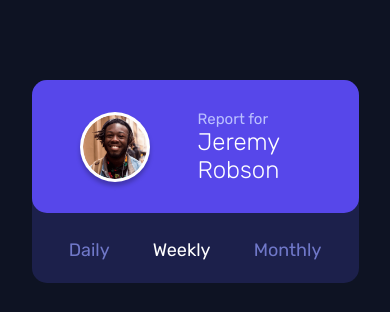
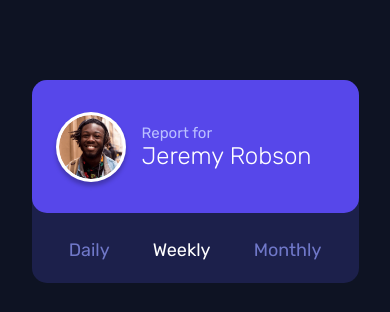
Before and after one commit to HalfwitGoldfish/time-tracking-dashboard-main, a plain HTML site: page index.html in a window 390 px wide. Shown: the top 312 px of the page. Drawn offline with Linux system fonts and the light colour scheme.

Commit message:
current progress

```diff
--- a/scripts/app.js
+++ b/scripts/app.js
@@ -17,10 +17,10 @@ const previousCare = document.getElementById("previousCare");
 let jsonData = "";
 
 async function apiCall() {
-  const response = await fetch("data/data.json")
+  const response = await fetch("data/data.json");
   const data = await response.json();
   jsonData = data;
-  startFunction(data)
+  startFunction(data);
 };
 
   function displayText(dates, times)
--- a/style/styles.css
+++ b/style/styles.css
@@ -328,14 +328,14 @@ body {
     }
 
     .mobilePic {
-        padding-left: 1em;
+        margin-left: 1.5em;
     }
 
     .mobileFlex {
         display: flex;
         flex-direction: column;
         justify-content: center;
-        padding-left: 1em;
+        margin-left: 1em;
     }
 
     .cardBody {
```
